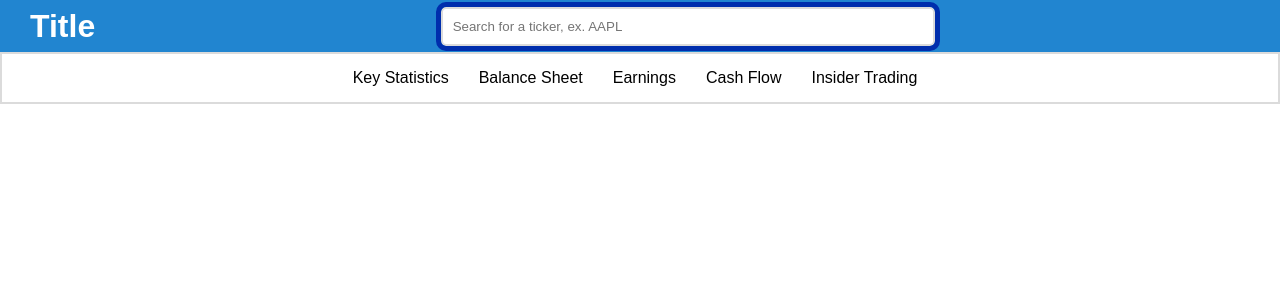
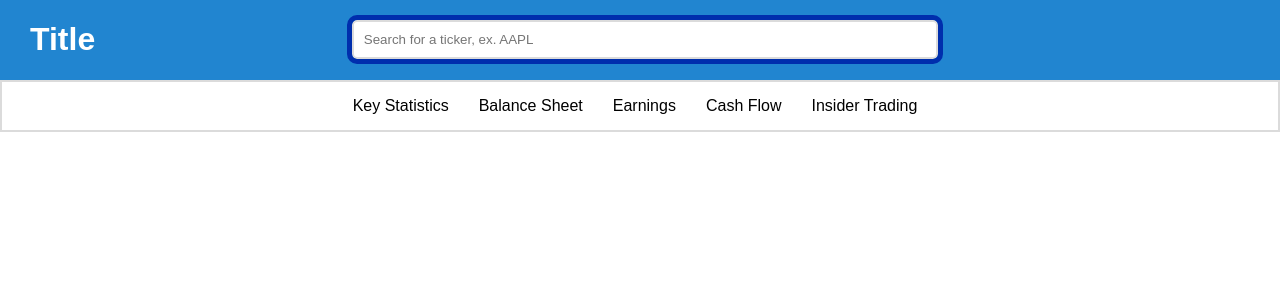
Before and after one commit to lanceberge/Stock-Data-Site, a Flask app: page / in a window 1280 px wide. Shown: the top 300 px of the page. Run offline with Flask 3, Linux system fonts and the light colour scheme.

Commit message:
center search bar

```diff
--- a/static/styles/style.css
+++ b/static/styles/style.css
@@ -17,25 +17,28 @@ body {
 }
 
 .title-box {
-  height: 4vh;
   background-color: var(--light-blue);
   display: flex;
   color: white;
   align-items: center;
-  margin: 0;
-  padding: 10px;
   padding-left: 30px;
 }
 
-.search-container {
-  display: flex;
-  justify-content: center;
-  align-items: center;
+.title-box h1 {
   flex: 1;
 }
 
+.title-box-right {
+  flex: 1;
+}
+
+.search-container {
+  width: 50%;
+  text-align: center;
+}
+
 .search-bar {
-  width: 40%;
+  width: 90%;
   padding: 10px;
   margin-left: 10px;
   background-color: white;
@@ -86,7 +89,7 @@ body {
 }
 
 .tab-link.active {
-    background-color: var(--dark-gray);
+  background-color: var(--dark-gray);
 }
 
 .tab-link:not(.active):hover {
--- a/templates/index.html
+++ b/templates/index.html
@@ -17,7 +17,7 @@
 
   <body>
     <div class="title-box">
-    <h1>Title</h1>
+      <h1>Title</h1>
 
       <div class="search-container">
         <input
@@ -28,6 +28,7 @@
           autofocus
         />
       </div>
+      <div class="title-box title-box-right"></div>
     </div>
 
     <ul id="tab-navigation" class="tab-navigation">
```
